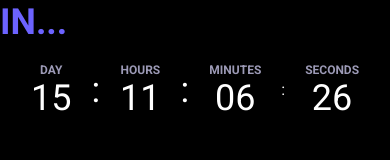
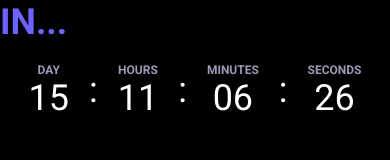
Before and after one commit to gui-13/countdown, a website built with Vite: page index.html in a window 390 px wide. Shown: the part 138-298 px from the top of the page. Built offline with nearby package versions, Linux system fonts and the light colour scheme.

Commit message:
Update index.html

```diff
--- a/index.html
+++ b/index.html
@@ -38,7 +38,7 @@
           <span class="md:text-7xl text-4xl" id="minutes"></span>
         </div>
 
-        <span class="md:text-7xl text45xl">:</span>
+        <span class="md:text-7xl text-4xl">:</span>
 
         <div class="flex flex-col items-center">
           <p class="text-xs font-bold text-gray-100 uppercase">Seconds</p>
```
